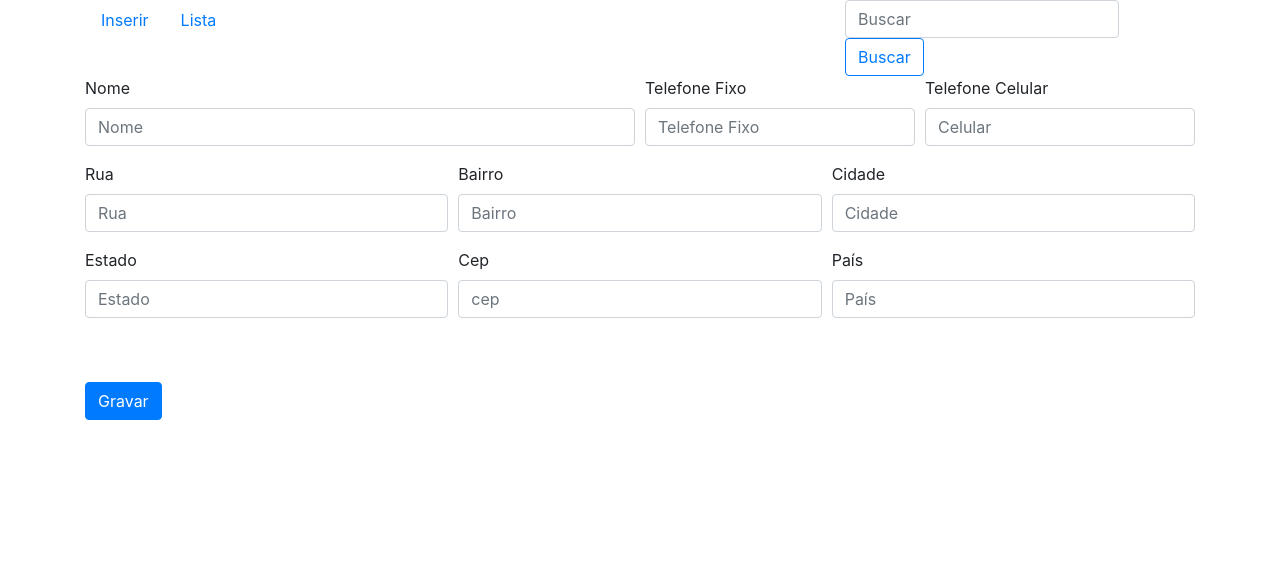
After one commit to tiagonogueiraa/Agenda, a PHP site: page /interface/alterarContato.php in a window 1280 px wide. The commit adds this page. Shown: the top 575 px of the page. Run offline with PHP 8.4, Linux system fonts and the light colour scheme; data that the repository does not hold is empty.

Commit message:
feito buscar contato, e em criação requisito de atualizar contato.

```diff
--- a/css/style.css
+++ b/css/style.css
@@ -17,3 +17,12 @@ fieldset {
 
 	resize: horizontal;
 }
+
+{
+
+	padding: 2px;
+}
+
+td {
+	padding: 2px !important;
+}
--- /dev/null
+++ b/interface/alterarContato.php
@@ -0,0 +1,95 @@
+
+
+<?php
+
+include 'menu.php';
+
+
+
+
+?>
+
+<div class="container">
+
+	<div class="row">
+		<div class="col-12">
+			<fieldset>
+				<form action="../controller/controllerContato.php" method="post">
+
+					<input type="hidden" name="opcao" value="1" />
+
+					<div class="form-row">
+						<div class="form-group col-md-6">
+							<label for="nome">Nome</label>
+							<input type="text" class="form-control" name="nome" id="nome" value="<?php $cont->nome ?>" placeholder="Nome">
+						</div>
+						<div class="form-group col-md-3">
+							<label for="telefoneFixo">Telefone Fixo</label>
+							<input type="number" class="form-control" name="telefoneFixo" id="telefoneFixo" placeholder="Telefone Fixo">
+						</div>
+						<div class="form-group col-md-3">
+							<label for="telefoneCelular">Telefone Celular</label>
+							<input type="number" class="form-control" name="telefoneCelular" id="telefoneCelular" placeholder="Celular">
+						</div>
+					</div>
+					<div class="form-row">
+						<div class="form-group col-md-4">
+							<label for="rua">Rua</label>
+							<input type="text" class="form-control" name="rua" id="rua" placeholder="Rua">
+						</div>
+
+						<div class="form-group col-md-4">
+							<label for="bairro">Bairro</label>
+							<input type="text" class="form-control" name="bairro" id="bairro" placeholder="Bairro">
+						</div>
+						<div class="form-group col-md-4">
+							<label for="cidade">Cidade</label>
+							<input type="text" class="form-control" name="cidade" id="cidade" placeholder="Cidade">
+						</div>
+					</div>
+					<div class="form-row">
+						<div class="form-group col-md-4">
+							<label for="estado">Estado</label>
+							<input type="text" class="form-control" name="estado" id="estado" placeholder="Estado">
+						</div>
+
+						<div class="form-group col-md-4">
+							<label for="cep">Cep</label>
+							<input type="text" class="form-control" name="cep" id="cep" placeholder="cep">
+						</div>
+
+
+
+
+					<!--		<div class="form-group">
+								<label for="cidade">Cidade</label>
+								<select type="text" class="form-control" name="id_cidade">
+									<?php foreach ($cidades as $c) {
+			#							echo "<option value=$c->id_cidade> $c->cidade</option>";
+									} ?>
+
+								</select>
+							</div>
+						-->
+						<div class="form-group col-md-4">
+							<label for="pais">País</label>
+							<input type="text" class="form-control" name="pais" id="cep" placeholder="País">
+						</div>
+					</div>
+					<br>
+
+					<br>
+					<button type="submit" class="btn btn-primary">Gravar</button>
+				</form>
+			</fieldset>
+		</div>
+
+
+	</div>
+
+</div>
+
+
+</body>
+
+</html>
--- a/interface/exibirContatos.php
+++ b/interface/exibirContatos.php
@@ -71,8 +71,8 @@
 						<th scope="col">Rua</th>
 						<th scope="col">Bairro</th>
 						<th scope="col">Cidade</th>
+						<th scope="col" style="width: all;">CEP</th>
 						<th scope="col">Estado</th>
-						<th scope="col">CEP</th>
 						<th scope="col">País</th>
 					</tr>
 				</thead>
@@ -98,7 +98,7 @@
 
 						echo "
 
-						<td><a href='controlerAutor.php?opcao=3&id=".$cont->id. "'>
+						<td><a href='../controller/controllerContato.php?opcao=5&id=".$cont->id. "'>
 						<button type='button' class='btn btn-primary'>Alterar</button>
 
 						</a></td>";
--- a/interface/inserirContato.php
+++ b/interface/inserirContato.php
@@ -30,7 +30,7 @@
 
 		<div class="row" style="height: 50px">
 
-			<?php #require_once ("menu.php") ?>
+			<?php include 'menu.php' ?>
 
 		</div>
 
--- /dev/null
+++ b/interface/menu.php
@@ -0,0 +1,47 @@
+<!DOCTYPE html>
+<html>
+<head>
+	<title></title>
+
+	<meta charset="utf-8">
+	<meta http-equiv="X-UA-Compatible" content="IE=edge">
+	<meta name="viewport" content="width=device-width, initial-scale=1">
+
+
+	<link rel="stylesheet" type="text/css" href="../css/style.css">
+	<link rel="stylesheet" type="text/css" href="css/style.css">
+	<link rel="stylesheet" type="text/css" href="../css/bootstrap.min.css" rel="stylesheet">
+	<link rel="stylesheet" type="text/css" href="css/bootstrap.min.css" rel="stylesheet">
+</head>
+<body>
+
+
+<div class="container menu">
+		<div class="row">
+
+			<div class="col-8">
+
+				<ul class="nav">
+					<li class="nav-item">
+						<a class="nav-link" href="../controller/controllerContato.php?opcao=4">Inserir</a>
+					</li>
+					<li class="nav-item">
+						<a class="nav-link" href="../controller/controllerContato.php?opcao=2">Lista</a>
+					</li>
+
+				</ul>
+
+			</div>
+
+			<div class="col-4">
+				<form action="../controller/controllerContato.php?opcao=" method="post" class="form-inline">
+				<!--	<input type="hidden" name="opcao" value="3" /> -->
+					<input class="form-control mr-sm-2" type="search" placeholder="Buscar" name="busca" aria-label="Search">
+					<button class="btn btn-outline-primary" type="submit">Buscar</button>
+				</form>
+			</div>
+
+		</div>
+
+
+	</div>
```
Also changed, not shown: class/ContatoDAO.php (+12 -0 lines), controller/controllerContato.php (+13 -1 lines), index.php (added, +19 -0 lines).
